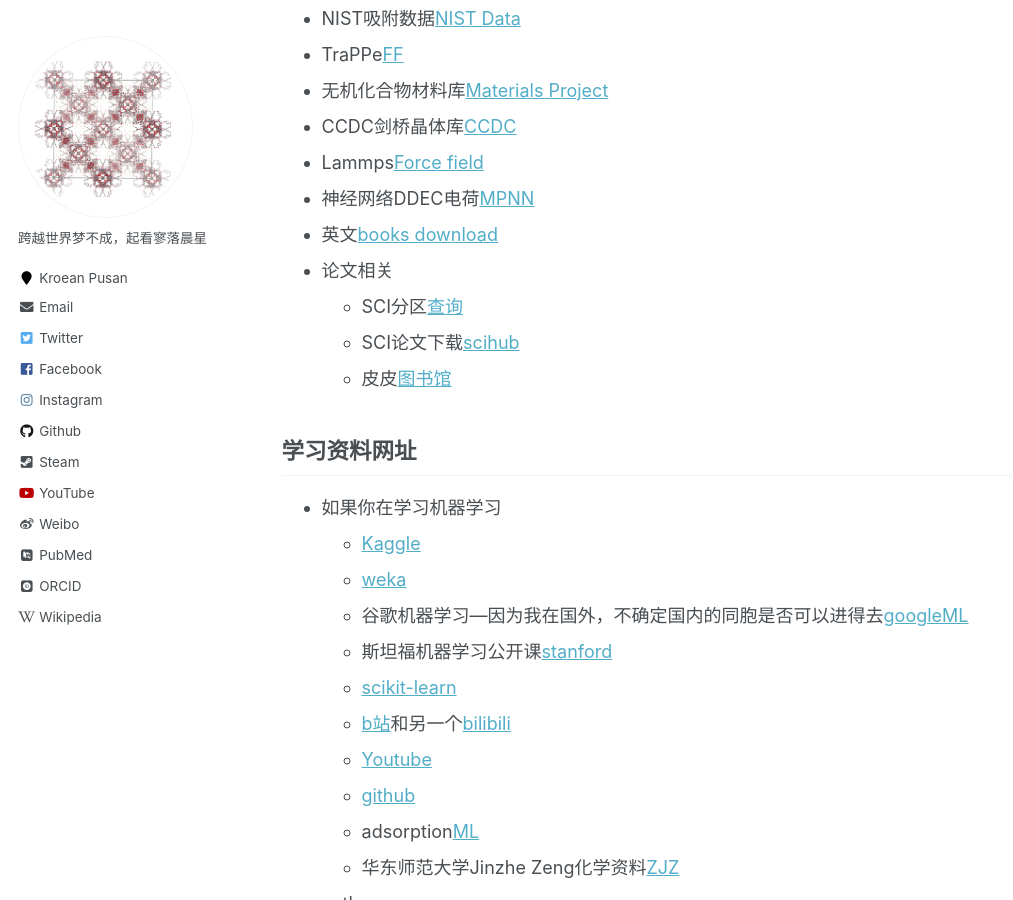
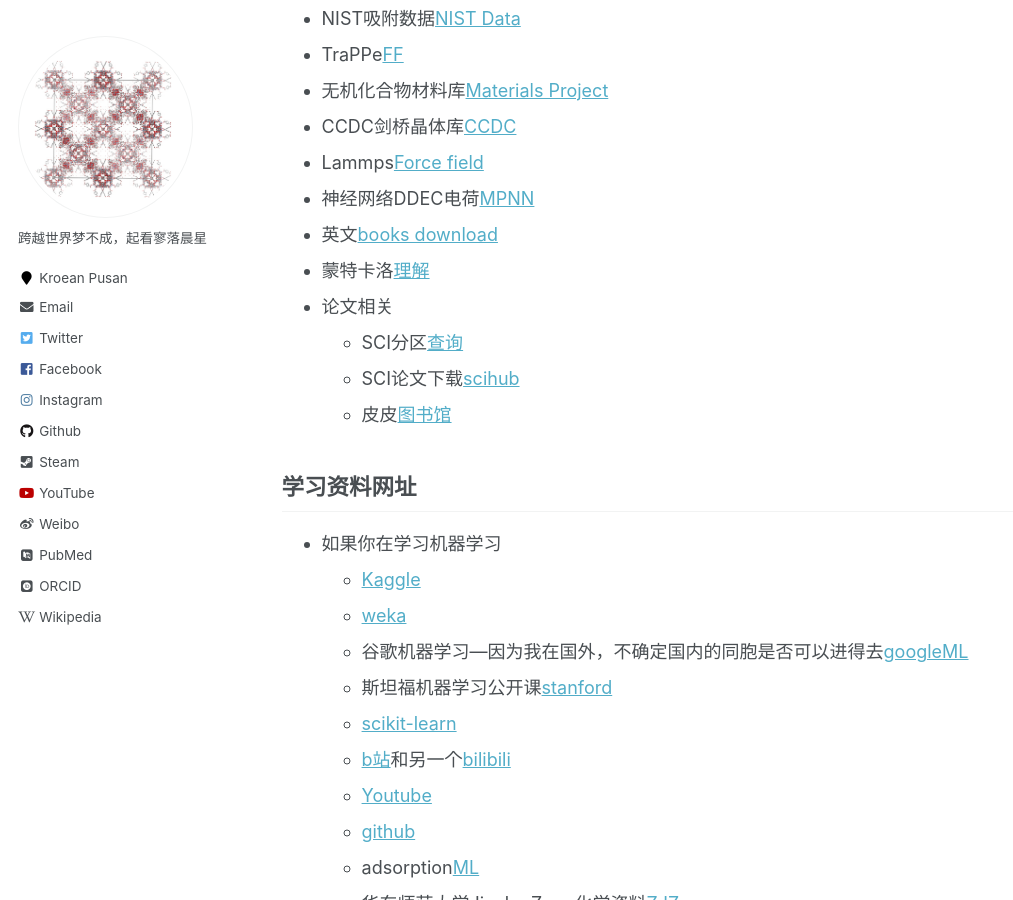
Before and after one commit to sxm13/ZGBshenxiaomoCV.github.io, a Jekyll site: the page built from _pages/markdown.md, in a window 1280 px wide and 900 px high, scrolled down 2187 px. Shown: the whole window, without its empty margins (0-1013 px from the left). Built offline with Jekyll 4.4.1, drawn with Linux system fonts in a browser that asks for light colours; some web fonts are replaced.

Commit message:
Update markdown.md

```diff
--- a/_pages/markdown.md
+++ b/_pages/markdown.md
@@ -70,6 +70,7 @@
 * Lammps[Force field](https://openkim.org/ "KimFF")
 * 神经网络DDEC电荷[MPNN](https://github.com/SimonEnsemble/mpn_charges "MPNN")
 * 英文[books download](https://z-lib.org/ "book")
+* 蒙特卡洛[理解](https://www.eng.buffalo.edu/~kofke/ce530/Lectures/Lecture22/sld002.htm "mcmd")
 * 论文相关
   * SCI分区[查询](http://www.letpub.com.cn/index.php?page=journalapp&view=search "SCI")
   * SCI论文下载[scihub](https://tool.yovisun.com/scihub/ "scihub")
```
